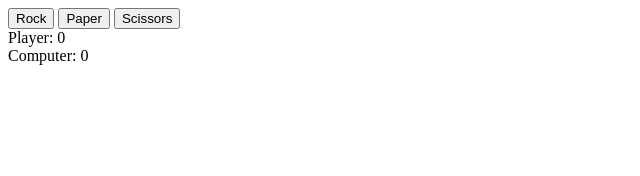
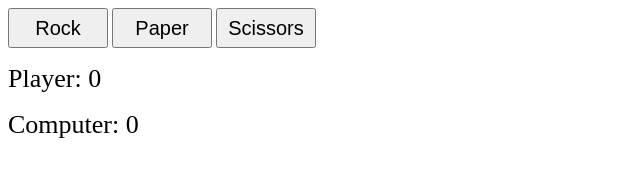
Before and after one commit to Anna6344/OP_Rock-Paper-Scissors, a plain HTML site: page index.html in a window 1280 px wide. Both pictures are taken after a click on the button "Rock". Shown: the whole page, without its empty margins (0-640 px from the left). Drawn offline with Linux system fonts and the light colour scheme.

Commit message:
Score and buttons style

```diff
--- a/index.js
+++ b/index.js
@@ -4,9 +4,9 @@ let str = '',
     rounds = 0;
 const scores = document.querySelector('#scores');
 const scoreC = document.createElement('div');
-scoreC.classList.add('scoreComputer');
+scoreC.classList.add('scoreComputer', 'score');
 const scoreP = document.createElement('div');
-scoreP.classList.add('scorePlayer');
+scoreP.classList.add('scorePlayer', 'score');
 scoreC.textContent = `Computer: ${scoreComputer}`;
 scoreP.textContent = `Player: ${scorePlayer}`;
 const result = document.querySelector('#result');
--- a/style.css
+++ b/style.css
@@ -1,8 +1,10 @@
-.score {
-  display: inline-block;
-  width: 50px;
-  height: 50px;
+.score, .resScore {
   font-size: 26px;
-  text-align: center;
-  padding-top: 20px;
+  padding-top: 16px;
 }
+
+button {
+  font-size: 20px;
+  height: 40px;
+  width: 100px;
+}
```
